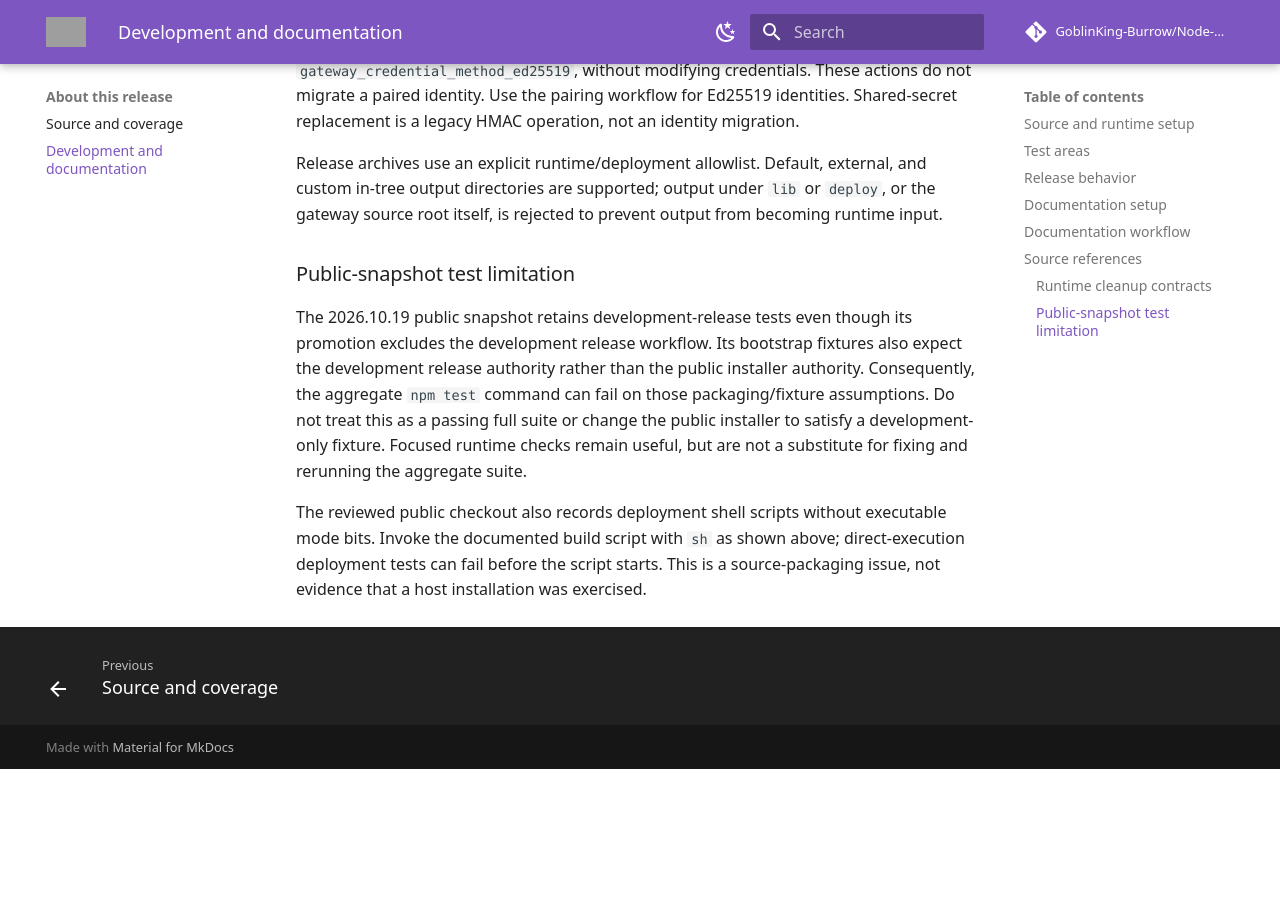
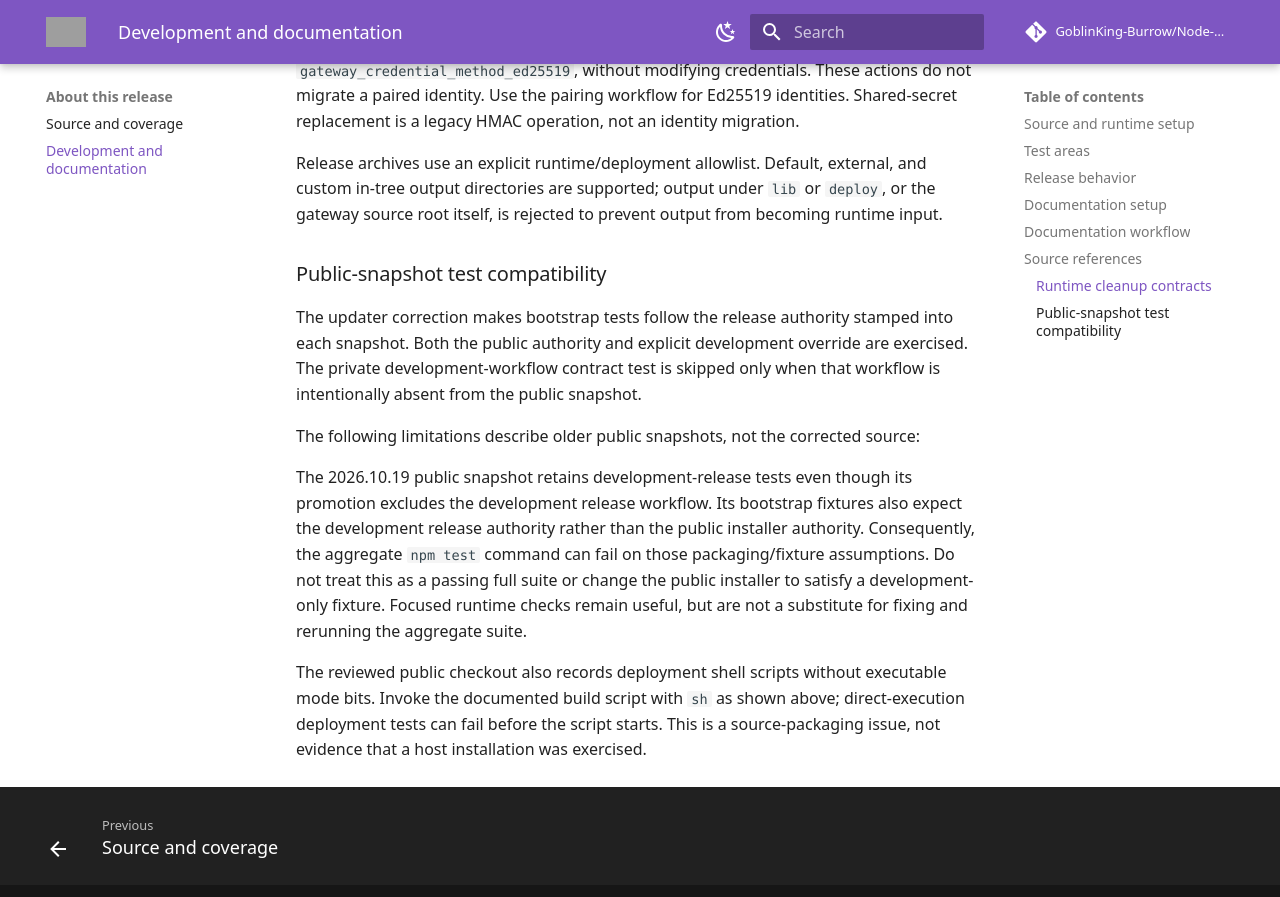
Before and after one commit to NightShaman/Node-Goblin, an MkDocs documentation site: the page built from docs/development.md, in a window 1280 px wide and 900 px high, scrolled down 3728 px. Shown: the top 897 px of the window. Built offline with MkDocs 1.6.1 and Material for MkDocs 9.7.7, drawn with Linux system fonts in a browser that asks for light colours; comment, search, counter and statistics services are not loaded; before the commit the page ends 4497 px from its top, so only the background shows below that; grey boxes are pictures that could not be loaded.

Commit message:
Keep public Node Goblin updater separate from development releases

```diff
--- a/docs/development.md
+++ b/docs/development.md
@@ -118,7 +118,15 @@ and custom in-tree output directories are supported; output under `lib` or
 `deploy`, or the gateway source root itself, is rejected to prevent output from
 becoming runtime input.
 
-### Public-snapshot test limitation
+### Public-snapshot test compatibility
+
+The updater correction makes bootstrap tests follow the release authority
+stamped into each snapshot. Both the public authority and explicit development
+override are exercised. The private development-workflow contract test is skipped
+only when that workflow is intentionally absent from the public snapshot.
+
+The following limitations describe older public snapshots, not the corrected
+source:
 
 The 2026.10.19 public snapshot retains development-release tests even though its promotion excludes the development release workflow. Its bootstrap fixtures also expect the development release authority rather than the public installer authority. Consequently, the aggregate `npm test` command can fail on those packaging/fixture assumptions. Do not treat this as a passing full suite or change the public installer to satisfy a development-only fixture. Focused runtime checks remain useful, but are not a substitute for fixing and rerunning the aggregate suite.
 
```
Also changed, not shown: README.md (+15 -1 lines), docs/operations.md (+6 -0 lines), 2 other files.
